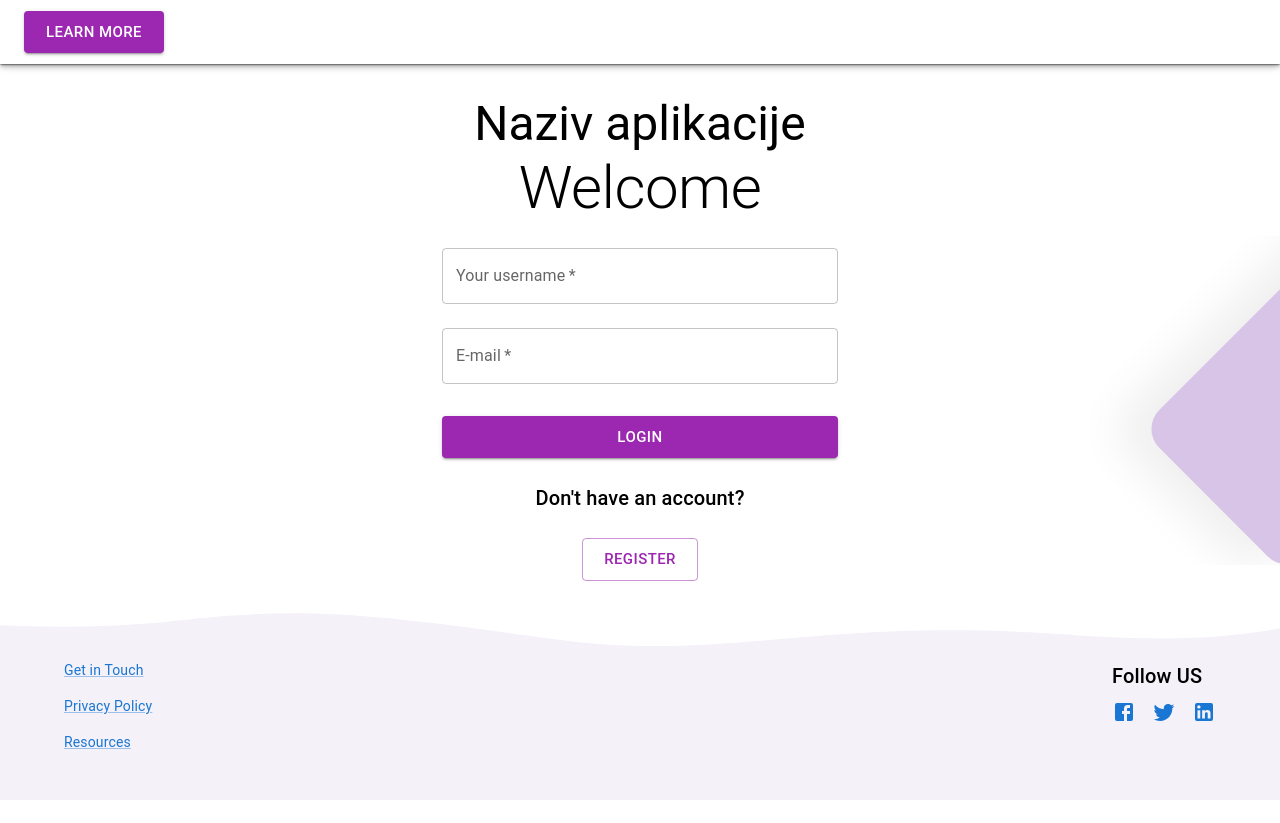
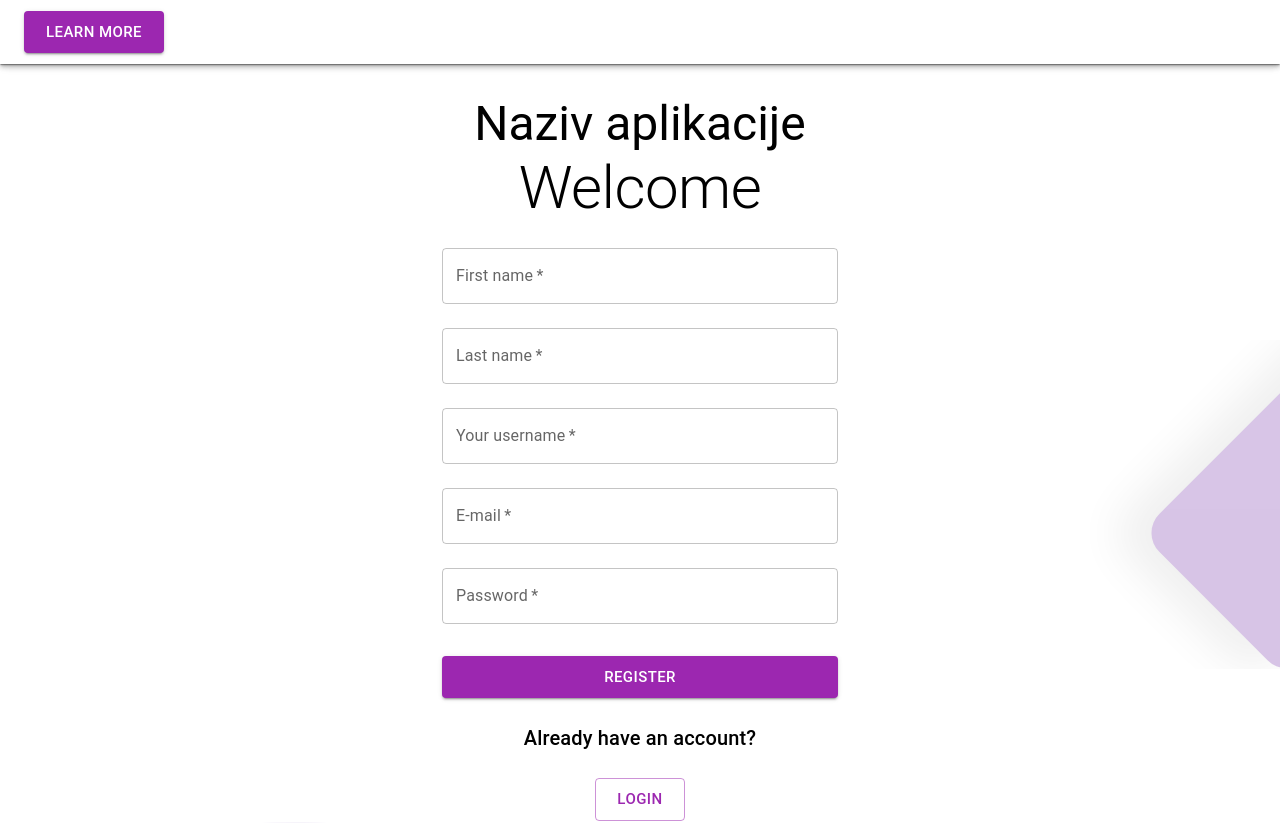
Before and after one commit to kenansultanic/MERN-client, a React (Create React App) app: page / in a window 1280 px wide. Shown: the top 823 px of the page. Before the commit the page ends 800 px from the top, so only its background shows below. Built offline with nearby package versions, Linux system fonts and the light colour scheme.

Commit message:
Api_calls_and_inputs_added

```diff
--- a/src/components/Register.js
+++ b/src/components/Register.js
@@ -5,7 +5,7 @@ import Button from "@mui/material/Button";
 import Container from "@mui/material/Container";
 import Grid from "@mui/material/Grid";
 import Link from "@mui/material/Link";
-import React from "react";
+import React, { useState } from "react";
 import TextField from "@mui/material/TextField";
 import Toolbar from "@mui/material/Toolbar";
 import Typography from "@mui/material/Typography";
@@ -15,8 +15,28 @@ import TwitterIcon from "@mui/icons-material/Twitter";
 import LinkedInIcon from "@mui/icons-material/LinkedIn";
 import WaveImage from "../images/wave.svg";
 import ShapeImage from "../images/shape.svg";
+import axios from "axios";
 
 export default function Register() {
+
+  const [first_name, setFirst_name] = useState("")
+  const [last_name, setLast_name] = useState("")
+  const [username, setUsername] = useState("")
+  const [email, setEmail] = useState("")
+  const [password, setPassword] = useState("")
+
+  const funk = () => {
+    const obj = {
+      "first_name": first_name,
+      "last_name": last_name,
+      "username": username,
+      "email": email,
+      "password": password
+    }
+
+    axios.post('http://localhost:3001/user/register',obj)
+  }
+
   return (
     <Box
       sx={{
@@ -54,6 +74,28 @@ export default function Register() {
           <Typography variant="h2">Welcome</Typography>
           <Box component="form" noValidate sx={{ mt: 1 }}>
             <TextField
+              id="first_name"
+              name="first_name"
+              label="First name"
+              variant="outlined"
+              autoComplete="First Name"
+              margin="normal"
+              required
+              fullWidth
+              onChange={(e) => { setFirst_name(e.target.value) }}
+            />
+            <TextField
+              id="last_name"
+              name="last_name"
+              label="Last name"
+              variant="outlined"
+              autoComplete="Last name"
+              margin="normal"
+              required
+              fullWidth
+              onChange={(e) => { setLast_name(e.target.value) }}
+            />
+            <TextField
               id="username"
               name="username"
               label="Your username"
@@ -61,6 +103,7 @@ export default function Register() {
               margin="normal"
               required
               fullWidth
+              onChange={(e) => { setUsername(e.target.value) }}
             />
             <TextField
               id="email"
@@ -71,6 +114,18 @@ export default function Register() {
               margin="normal"
               required
               fullWidth
+              onChange={(e) => { setEmail(e.target.value) }}
+            />
+            <TextField
+              id="password"
+              name="password"
+              label="Password"
+              variant="outlined"
+              autoComplete="password"
+              margin="normal"
+              required
+              fullWidth
+              onChange={(e) => { setPassword(e.target.value) }}
             />
             <Button
               type="submit"
@@ -79,15 +134,16 @@ export default function Register() {
               size="large"
               fullWidth
               sx={{ mt: 3, mb: 3 }}
+              onClick={funk}
             >
-              Login
+              Register
             </Button>
           </Box>
           <Typography variant="h6" sx={{ mb: 3 }}>
-            Don't have an account?
+            Already have an account?
           </Typography>
           <Button color="secondary" variant="outlined" size="large">
-            Register
+            Login
           </Button>
         </Box>
       </Container>
```
Also changed, not shown: 1 other file (tests, documents, lock files or other folders).
